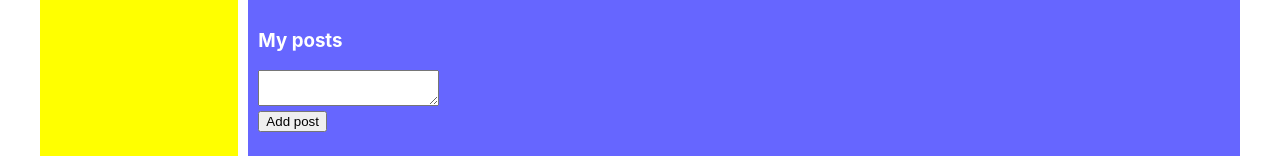
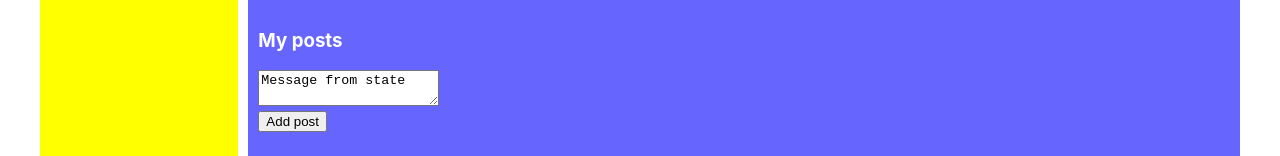
Before and after one commit to AndriyBilous/React-lessons, a React (Create React App) app: page / in a window 1280 px wide. Shown: the part 414-570 px from the top of the page. Built offline with nearby package versions, Linux system fonts and the light colour scheme; grey boxes are pictures that could not be loaded.

Commit message:
Made some refacturing, impliment adding posts and messages, removed some cycling imports between state and index

```diff
--- a/src/App.js
+++ b/src/App.js
@@ -8,7 +8,7 @@ import Profile from "./components/Profile/Profile";
 
 const App = (props) => {
   // console.log(props.state.profilePage);
-  // console.log(props.state.dialogsPage);
+//  console.log(props.state.dialogsPage);
 
   return (
 
@@ -17,8 +17,8 @@ const App = (props) => {
         <Navigation />
         <div className="app-wrapper__content">
           <Routes >
-            <Route path="/" element={<Profile state={props.state.profilePage} addPost={props.addPost}/>}/>
-            <Route path="dialogs/*" element={<Dialogs state={props.state.dialogsPage} />} />
+            <Route path="/" element={<Profile profilePage={props.state.profilePage} addPost={props.addPost} updateNewPostText={props.updateNewPostText}/>}/>
+            <Route path="dialogs/*" element={<Dialogs dialogsPage={props.state.dialogsPage} addMessage={props.addMessage} updateNewMessageText={props.updateNewMessageText}/>} />
           </Routes>
           {/* <Profile /> */}
           {/* <Dialogs /> */}
--- a/src/components/Dialogs/Dialogs.jsx
+++ b/src/components/Dialogs/Dialogs.jsx
@@ -1,21 +1,26 @@
 import React from "react";
-import { NavLink } from "react-router-dom";
 import styles from "./Dialogs.module.css";
 import DialogItem from "./DialogItem/DialogItem";
 import Message from "./Message/Message";
 
 const Dialogs = (props) => {
 
-const dialogsElement = props.state.dialogsData.map((el) => <DialogItem name={`${el.name}`} id={`${el.id}`} key={`${el.id}`}/>
+const dialogsElement = props.dialogsPage.dialogsData.map((el) => <DialogItem name={`${el.name}`} id={`${el.id}`} key={`${el.id}`}/>
   );
 
-  const messagesElements = props.state.messagesData.map(el => <Message message={el.message} id={el.id} key={el.id}/>);
+  const messagesElements = props.dialogsPage.messagesData.map(el => <Message message={el.message} id={el.id} key={el.id}/>);
 
   const messageText = React.createRef();
+
   const sendMessage = () => {
-    const message = messageText.current.value;
-    return alert(message);
+    props.addMessage();
   }
+
+  const onMessageChange = () => {
+    let text = messageText.current.value;
+    props.updateNewMessageText(text);
+  };
+
 
   return (
     <div className={styles.dialogs}>
@@ -23,7 +28,7 @@ const dialogsElement = props.state.dialogsData.map((el) => <DialogItem name={`${
       <div className={styles.messages}>
         {messagesElements}
         <div className={styles.textInput_container}>
-          <textarea className={styles.textArea} ref={messageText}></textarea>
+          <textarea onChange={onMessageChange} className={styles.textArea} ref={messageText} value={props.dialogsPage.newMessageText}/>
           <button onClick={sendMessage} className={styles.buttonSend}>Send</button>
         </div>
       </div>
--- a/src/components/Profile/MyPosts/MyPosts.jsx
+++ b/src/components/Profile/MyPosts/MyPosts.jsx
@@ -8,20 +8,26 @@ const MyPosts = (props) => {
 
   const postsElements = props.postsData.map(el => <Post key={el.id} message={el.message} likesCount={el.likesCount} />)
 
+
+
   const addPost = () => {
-    let text = newPostElement.current.value;
-    props.addPost(text);
-    text = '';
+    props.addPost();
   };
 
   const newPostElement = React.createRef();
+
+  const onPostChange = () => {
+    let text = newPostElement.current.value;
+    props.updateNewPostText(text);
+
+  };
 
   return (
     <div className={styles.wrapper}>
       <h3>My posts</h3>
       <div>
         <div>
-          <textarea ref={newPostElement}></textarea>
+          <textarea onChange={onPostChange} ref={newPostElement} value={props.newPostText} />
         </div>
         <div>
           <button onClick={addPost}>Add post</button>
--- a/src/components/Profile/Profile.jsx
+++ b/src/components/Profile/Profile.jsx
@@ -4,11 +4,12 @@ import classes from "./Profile.module.css";
 import ProfileInfo from "./ProfileInfo/ProfileInfo.jsx";
 
 const Profile = (props) => {
+
   return (
     <main className={classes.content}>
       <ProfileInfo />
 
-      <MyPosts postsData={props.state.postsData} addPost={props.addPost}/>
+      <MyPosts postsData={props.profilePage.postsData} addPost={props.addPost} newPostText={props.profilePage.newPostText} updateNewPostText={props.updateNewPostText}/>
     </main>
   );
 };
--- a/src/index.js
+++ b/src/index.js
@@ -1,10 +1,31 @@
 import reportWebVitals from './reportWebVitals';
-import rerenderEntireTree from './render';
-import {addPost} from './redux/state'
-import state from './redux/state'
 
 
-rerenderEntireTree(state, addPost);
+import React from 'react';
+import ReactDOM from 'react-dom/client';
+import './index.css';
+import App from './App';
+import { BrowserRouter } from 'react-router-dom';
+import { updateNewPostText, addPost, addMessage, updateNewMessageText, subscribe } from './redux/state';
+import state from './redux/state';
+
+const root = ReactDOM.createRoot(document.getElementById('root'));
+const rerenderEntireTree = (state) => {
+
+  root.render(
+    // <React.StrictMode>
+    //   <App />
+    // </React.StrictMode>
+    <BrowserRouter>
+      <App state={state} addPost={addPost} updateNewPostText={updateNewPostText} addMessage={addMessage} updateNewMessageText={updateNewMessageText}/>
+      {/* dialogsData={dialogsData} messagesData={messagesData} postsData={postsData} */}
+    </BrowserRouter>
+  );
+};
+
+rerenderEntireTree(state);
+
+subscribe(rerenderEntireTree);
 
 
 
--- a/src/redux/state.js
+++ b/src/redux/state.js
@@ -1,5 +1,4 @@
-import React from "react";
-import rerenderEntireTree from './../render'
+let rerenderEntireTree;
 
 const state = {
     profilePage: {
@@ -7,9 +6,17 @@ const state = {
         {message: "Hi, how are you?", likesCount: "15", id: "1"},
         {message: "Hi, i'm fine, ty", likesCount: "23", id: "2"}
       ],
+      newPostText: "Message from state",
     },
 
     dialogsPage: {
+      dialogsData: [
+          {id: 1, name: 'Andrey',},
+          {id: 2, name: 'Dmitriy',},
+          {id: 3, name: 'Dariya',},
+          {id: 4, name: 'Anastasiya',},
+        ],
+
         messagesData: [
           { id: 1, message: "Hi" },
           { id: 2, message: "Hello" },
@@ -18,24 +25,46 @@ const state = {
           { id: 5, message: "How are you" },
         ],
 
-              dialogsData: [
-                {id: 1, name: 'Andrey',},
-                {id: 2, name: 'Dmitriy',},
-                {id: 3, name: 'Dariya',},
-                {id: 4, name: 'Anastasiya',},
-              ],
+        newMessageText: "New message",
     },
 
 }
 
-export const addPost = (postMessage) => {
+export const addPost = () => {
   const newPost = {
-    id: 5,
-    message: postMessage,
+    id: state.profilePage.postsData.length + 1,
+    message: state.profilePage.newPostText,
     likesCount: 0,
   };
   state.profilePage.postsData.push(newPost);
+  state.profilePage.newPostText = '';
   rerenderEntireTree(state);
 }
 
+export const updateNewPostText = (newText) => {
+  state.profilePage.newPostText = newText;
+  rerenderEntireTree(state);
+}
+
+export const addMessage = () => {
+  const newMessage = {
+    id: state.dialogsPage.messagesData.length + 1,
+    message: state.dialogsPage.newMessageText,
+  };
+  state.dialogsPage.messagesData.push(newMessage);
+  state.dialogsPage.newMessageText = '';
+  rerenderEntireTree(state);
+}
+
+export const updateNewMessageText = (newText) => {
+  state.dialogsPage.newMessageText = newText;
+  rerenderEntireTree(state);
+}
+
+export const subscribe = (observer) => {
+  rerenderEntireTree = observer;
+}
+
 export default state;
+
+// store - OOP
--- a/src/render.js
+++ /dev/null
@@ -1,20 +0,0 @@
-import React from 'react';
-import ReactDOM from 'react-dom/client';
-import './index.css';
-import App from './App';
-import { BrowserRouter } from 'react-router-dom';
-
-const rerenderEntireTree = (state, addPost = '') => {
-    const root = ReactDOM.createRoot(document.getElementById('root'));
-  root.render(
-    // <React.StrictMode>
-    //   <App />
-    // </React.StrictMode>
-    <BrowserRouter>
-      <App state={state} addPost={addPost}/>
-      {/* dialogsData={dialogsData} messagesData={messagesData} postsData={postsData} */}
-    </BrowserRouter>
-  );
-}
-
-export default rerenderEntireTree;
```
Lines whose indentation alone changed are shown as unchanged.
